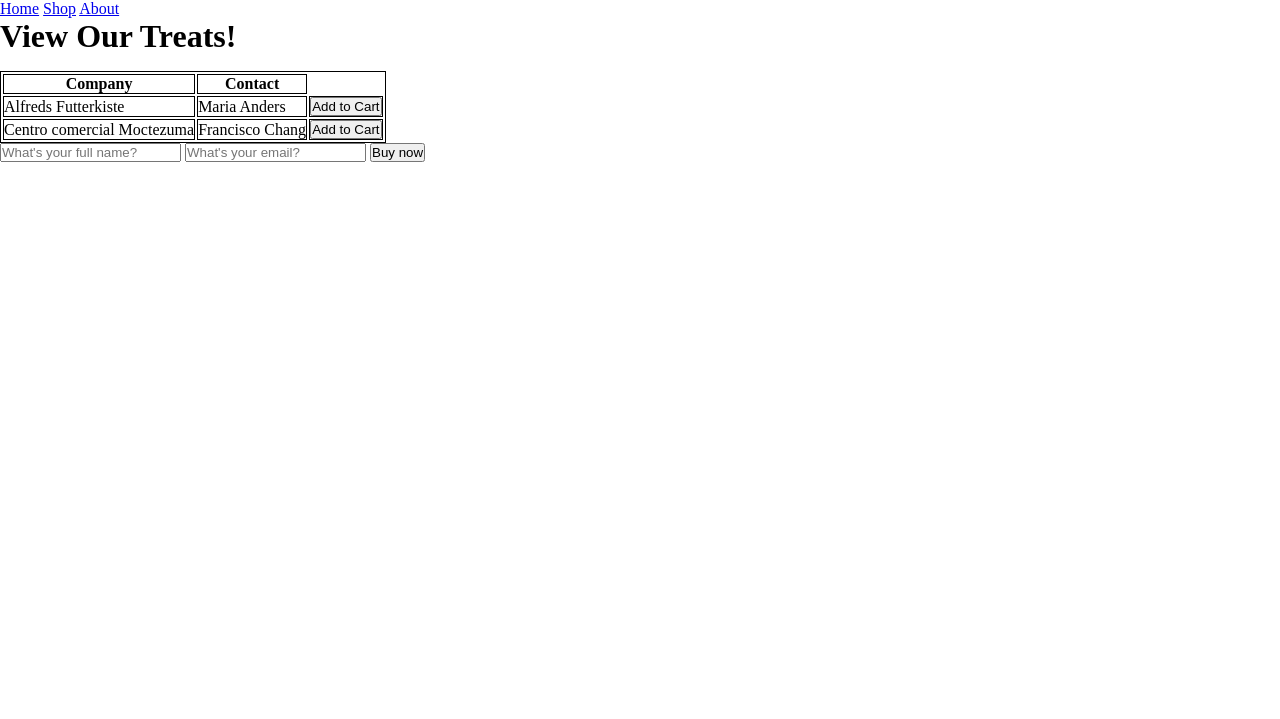
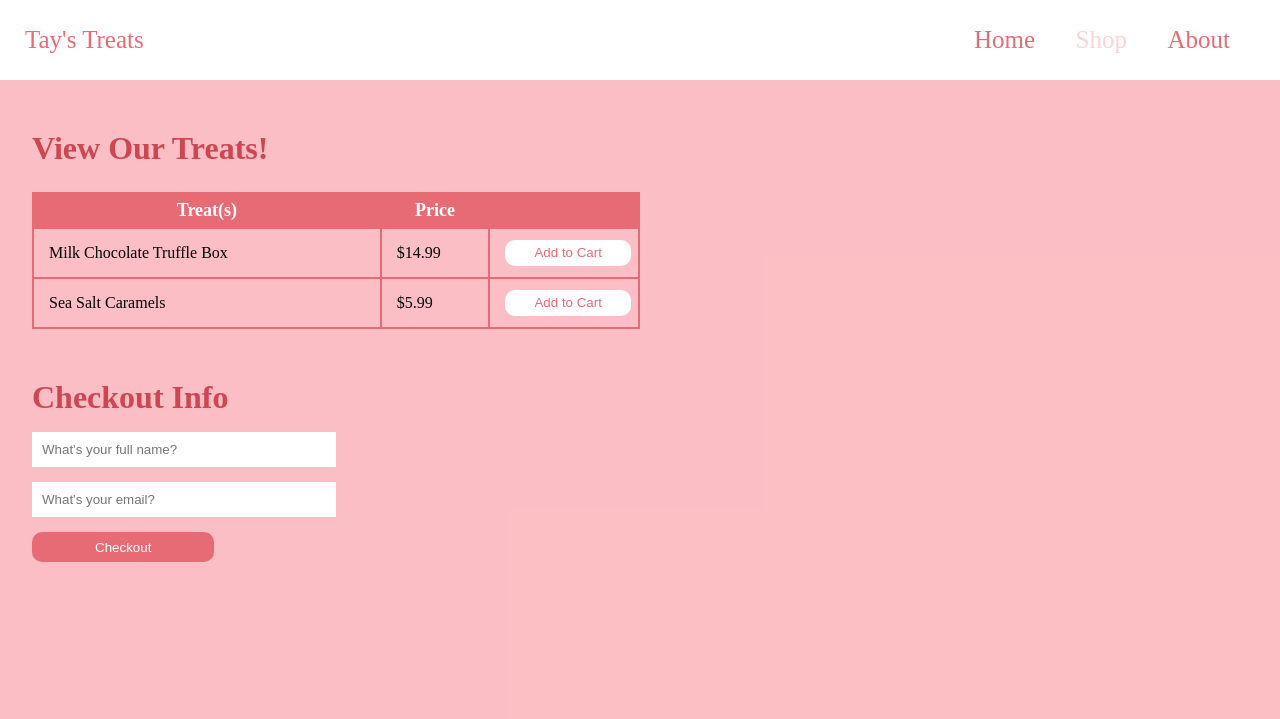
Before and after one commit to braynwash/N320, a website: page midterm/views/shop.html in a window 1280 px wide. Drawn offline with Linux system fonts and the light colour scheme.

Commit message:
CSS Styling across all pages

```diff
--- a/midterm/views/css/styles.css
+++ b/midterm/views/css/styles.css
@@ -4,11 +4,137 @@
  box-sizing: border-box;
 }
 html, body {
- height: 100%
+ height: 100%;
+ background-color: #fab3b998;
 }
 h1, h2, h3, h4, h5, h6, p {
- margin-bottom: 16px
+ margin-bottom: 16px;
 }
+
+h1 {
+    color: #cd4651;
+}
+
+p {
+    font-size: 18px;
+}
+
+table {
+    margin-top: 25px;
+    margin-bottom: 50px;
+    width: 50%;
+    height: 100px;
+}
+
+th {
+    background-color: #e66b75;
+    color: white;
+    font-size: 18px;
+    height: 35px;
+}
+
+td {
+    padding-left: 15px;
+    height: 50px;
+}
+
 table, th, td {
-    border: 1px solid black;
+    border: 2px solid #e66b75;
+    border-collapse: collapse
   }
+
+  .active {
+    color: #fab3b998;
+  }
+
+  nav {
+    background-color: white;
+    height: 80px;
+    display: flex;
+    justify-content: space-between;
+    align-items: center;
+    font-size: 25px;
+  }
+
+  nav a {
+    color: #e66b75;
+    text-decoration: none;
+  }
+
+  nav a:hover {
+    color: #fab3b998;
+  }
+
+  nav .links {
+    width: 20%;
+    display: flex;
+    justify-content: space-between;
+    margin-right: 50px;
+  }
+
+  nav .logo {
+    margin-left: 25px;
+  }
+
+  #app {
+    margin-top: 50px;
+
+  }
+
+  .content {
+    margin: 0 auto;
+    width: 95%;
+  }
+
+  .button {
+    background-color: white;
+    font-size: 18px;
+    padding: 10px 15px;
+    color: #e66b75;
+    border-radius: 15px;
+    text-decoration: none;
+  }
+
+  .button:hover {
+    background-color: #e66b75;
+    color: white;
+  }
+
+  table button {
+    background-color: white;
+    border: none;
+    width: 95%;
+    height: 55%;
+    color: #e66b75;
+    border-radius: 10px;
+  }
+
+  table button:hover {
+    cursor: pointer;
+    background-color: #e66b75;
+    color: white;
+  }
+
+  .inputs input {
+    display: block;
+    height: 35px;
+    width: 25%;
+    border: none;
+    margin-bottom: 15px;
+    padding-left: 10px;
+  }
+
+  .inputs button {
+    background-color: #e66b75;
+    border: none;
+    color: white;
+    border-radius: 10px;
+    height: 30px;
+    width: 15%;
+  }
+
+  .inputs button:hover {
+    cursor: pointer;
+    background-color: white;
+    color: #e66b75;
+  }
--- a/midterm/views/shop.html
+++ b/midterm/views/shop.html
@@ -8,39 +8,52 @@
 </head>
 <body>
     <nav>
-        <a href="/">Home</a>
-        <a class="active" href="shop.html">Shop</a>
-        <a href="about.html">About</a>
+        <div class="logo">
+            <a href="/">Tay's Treats</a>
+        </div>
+        <div class="links">
+            <a  href="/">Home</a>
+            <a class="active" href="shop.html">Shop</a>
+            <a href="about.html">About</a>
+        </div>
     </nav>
     <div id="app">
-        <h1>View Our Treats!</h1>
+        <div class="content">
+<h1>View Our Treats!</h1>
         <table>
             <tr>
-              <th>Company</th>
-              <th>Contact</th>
+              <th>Treat(s)</th>
+              <th>Price</th>
+              <th></th>
             </tr>
             <tr>
-              <td>Alfreds Futterkiste</td>
-              <td>Maria Anders</td>
+              <td>Milk Chocolate Truffle Box</td>
+              <td>$14.99</td>
               <td><button>Add to Cart</button></td>
             </tr>
             <tr>
-              <td>Centro comercial Moctezuma</td>
-              <td>Francisco Chang</td>
+              <td>Sea Salt Caramels</td>
+              <td>$5.99</td>
               <td><button>Add to Cart</button></td>
             </tr>
           </table>
 
-          <input type="text" name="name" id="name" placeholder="What's your full name?" required>
-          <input type="email" name="email" id="email" placeholder="What's your email?" required>
+          <h1>Checkout Info</h1>
+          <div class="inputs">
+            <input type="text" name="name" id="name" placeholder="What's your full name?" required>
+            <input type="email" name="email" id="email" placeholder="What's your email?" required>
 
-          <button>Buy now</button>
+          <button>Checkout</button>
+          </div>
+
 
           <button id="downloadPdf" style="display:none;">Download Certificate</button>
 
       <section>
           <iframe id="pdf-preview" frameborder="0"></iframe>
       </section>
+        </div>
+
     </div>
 
     <script type="module" src="app/shop.js"></script>
```
Also changed, not shown: midterm/views/404.html (+13 -6 lines), midterm/views/index.html (+15 -7 lines).
